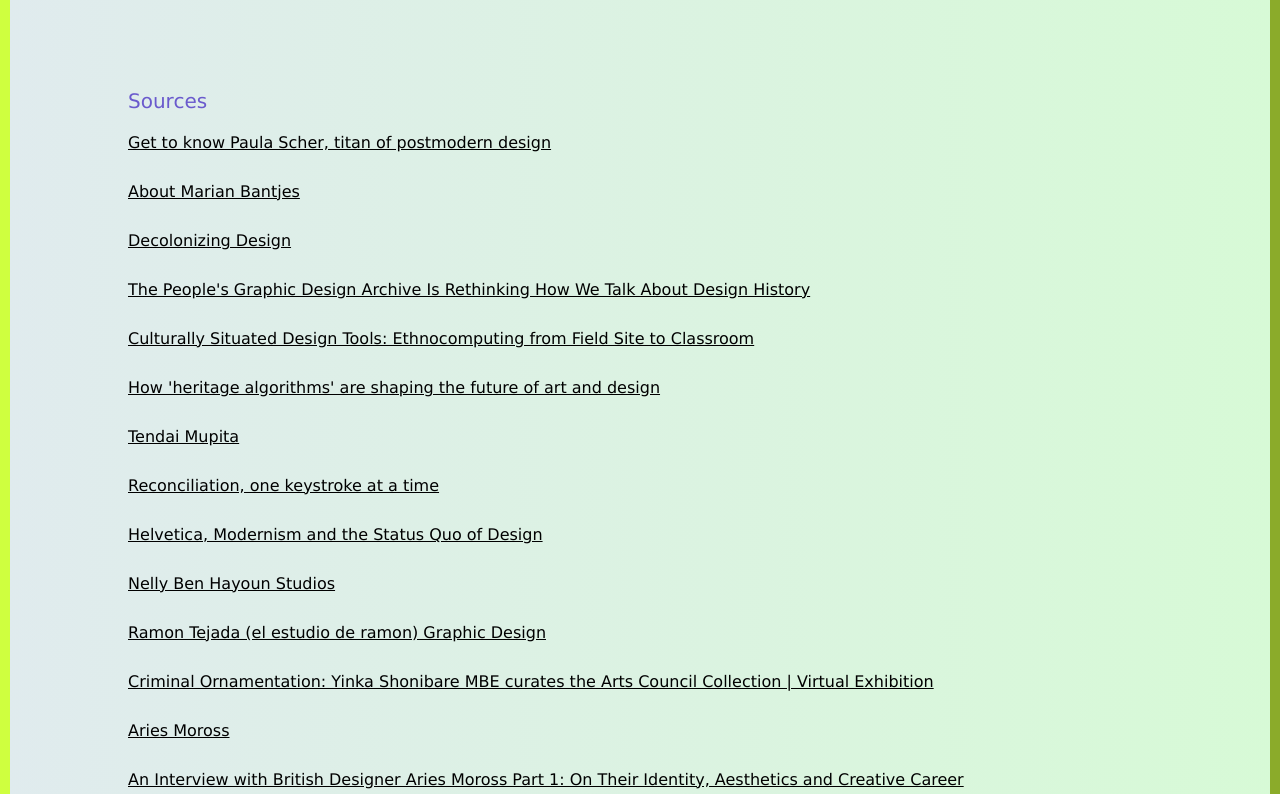
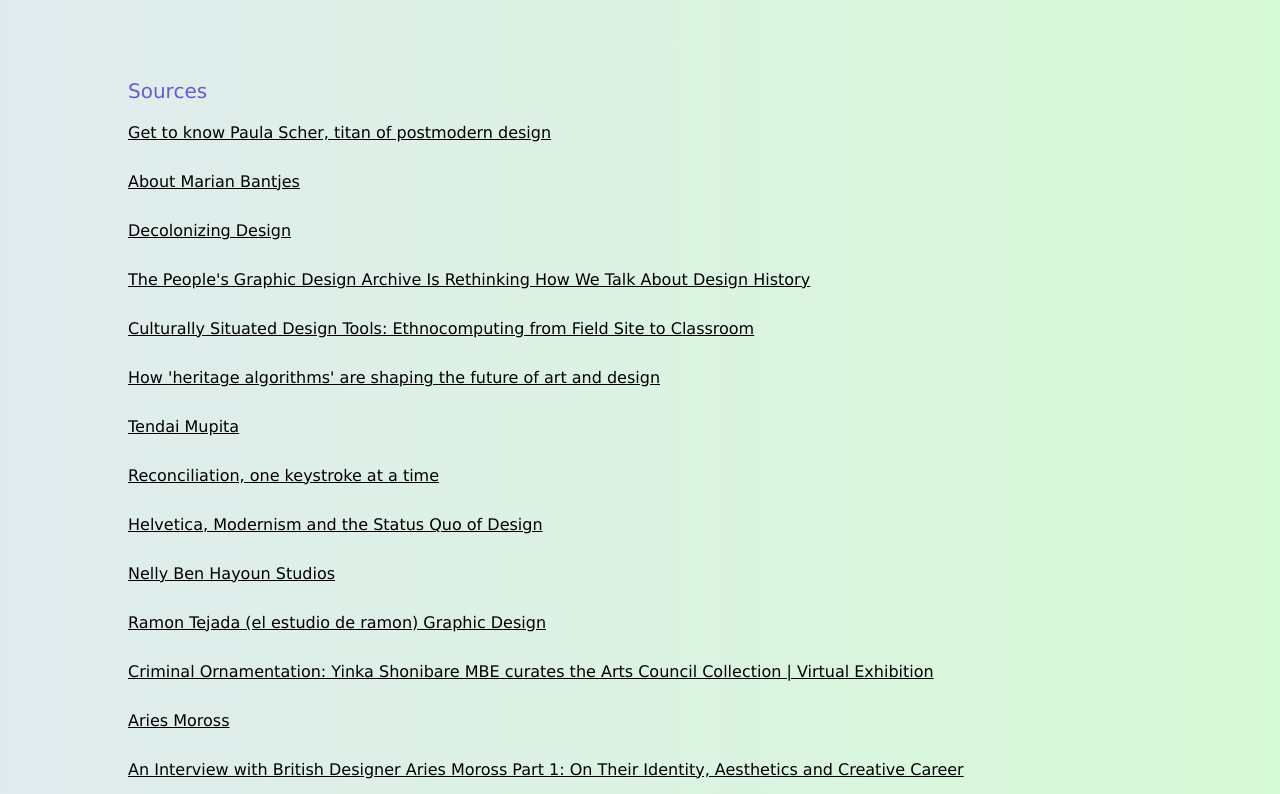
Before and after one commit to sidifazio/Alt-Sources, a plain HTML site: page index.html in a window 1280 px wide. Shown: the part 209-1003 px from the top of the page. Drawn offline with Linux system fonts and the light colour scheme; a web font is replaced by a local one.

Commit message:
Update style.css

```diff
--- a/css/style.css
+++ b/css/style.css
@@ -5,7 +5,6 @@
     background-repeat: no-repeats;
     background-size: cover;
     color: slateblue;
-    border: 10px outset rgb(207, 255, 63);
 }
 
 a {
```
